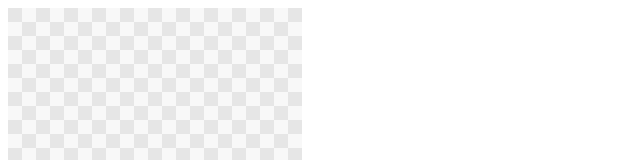
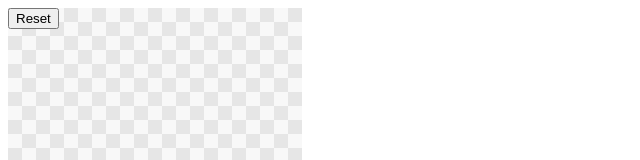
Before and after one commit to ToongGary/pixel-painter, a React (Create React App) app: page / in a window 1280 px wide. Shown: the top 160 px of the page, without its empty margins (0-640 px from the left). Built offline with nearby package versions, Linux system fonts and the light colour scheme.

Commit message:
Add reset button and event

```diff
--- a/src/App.tsx
+++ b/src/App.tsx
@@ -1,4 +1,5 @@
 import Canvas from './components/Canvas'
+import Reset from './components/Reset'
 
 function App() {
   return (
@@ -9,6 +10,7 @@ function App() {
         canvasCellWidth={14}
         canvasCellHeight={14}
       />
+      <Reset></Reset>
     </div>
   )
 }
--- /dev/null
+++ b/src/components/Reset.tsx
@@ -0,0 +1,14 @@
+import { useAppDispatch } from '../hooks'
+import { setClear } from '../reducers/canvas'
+
+function Reset() {
+  const dispatch = useAppDispatch()
+
+  const clearCanvas = () => {
+    dispatch(setClear(true))
+  }
+
+  return <button onClick={clearCanvas}>Reset</button>
+}
+
+export default Reset
```
